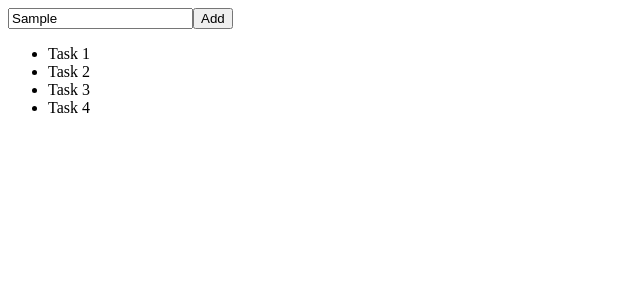
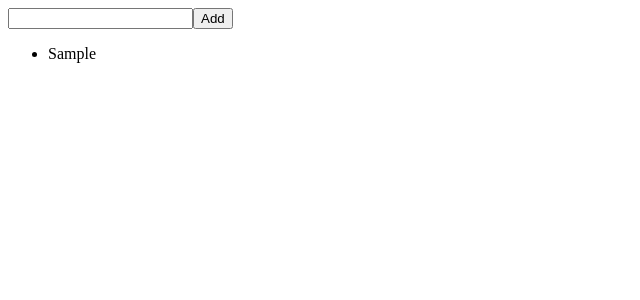
Before and after one commit to sandeepkumardev/full-stack, a React (Vite) app in the folder 04 todo/: page / in a window 1280 px wide. Both pictures are taken after typing "Sample" into the empty fields and a click on the button "Add". Shown: the top 300 px of the page, without its empty margins (0-640 px from the left). Built offline with nearby package versions, Linux system fonts and the light colour scheme.

Commit message:
✨ Feat: add todo

```diff
--- a/04 todo/src/App.js
+++ b/04 todo/src/App.js
@@ -1,16 +1,32 @@
 import "./App.css";
+import { useState } from "react";
 
 function App() {
+  const [input, setInput] = useState("");
+  const [todos, setTodos] = useState([]);
+
+  const handleInputChange = (event) => {
+    setInput(event.target.value);
+  };
+
+  const handleAdd = (e) => {
+    e.preventDefault();
+
+    setTodos([input, ...todos]);
+    setInput("");
+  };
+
   return (
     <div>
-      <input type="text" />
-      <button>Add</button>
+      <form onSubmit={handleAdd}>
+        <input type="text" value={input} onChange={handleInputChange} />
+        <button type="submit">Add</button>
+      </form>
 
       <ul>
-        <li>Task 1</li>
-        <li>Task 2</li>
-        <li>Task 3</li>
-        <li>Task 4</li>
+        {todos.map((item, index) => (
+          <li key={index}>{item}</li>
+        ))}
       </ul>
     </div>
   );
```
